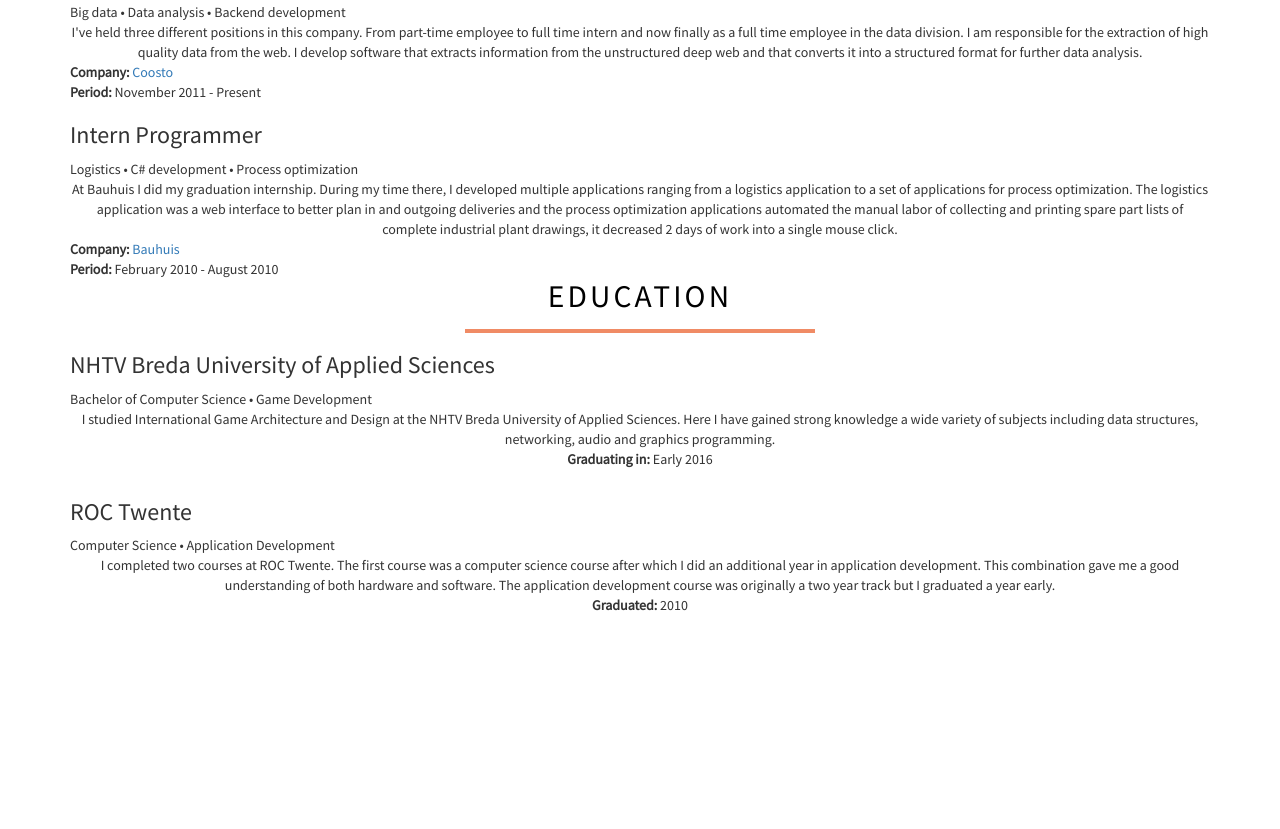
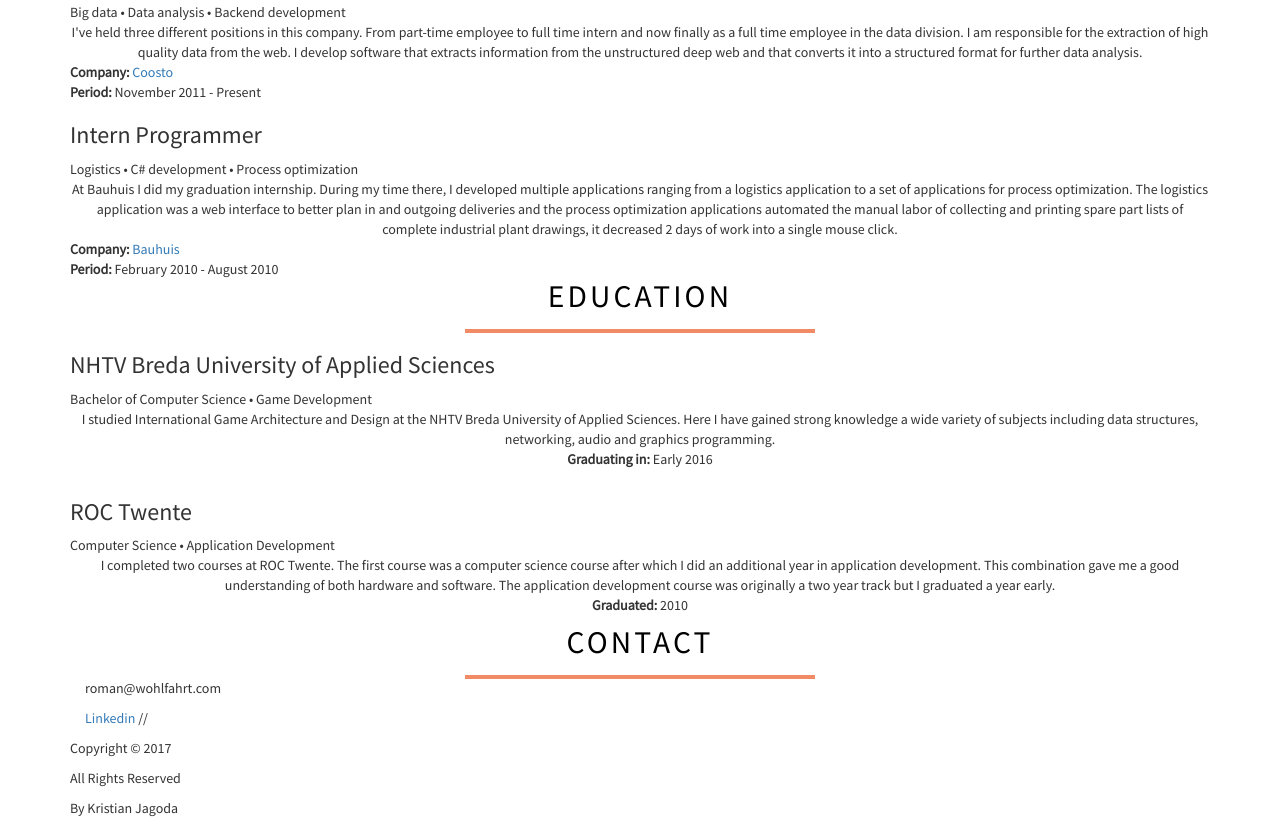
Before and after one commit to kristianJagoda/Project_One, a website: page index.html in a window 1280 px wide. Shown: the part 1972-2801 px from the top of the page. Before the commit the page ends 2598 px from the top, so only its background shows below. Drawn offline with nearby package versions, Linux system fonts and the light colour scheme; files whose address does not match are found by name.

Commit message:
Add footer and contact section

```diff
--- a/index.html
+++ b/index.html
@@ -39,9 +39,9 @@
                         <ul class="nav navbar-nav">
                             <li><a href="#about_me">ABOUT ME</a></li>
                             <li><a href="#skills">SKILLS</a></li>
-                            <li><a href="#">EXPERIENCE</a></li>
-                            <li><a href="#">EDUCATION</a></li>
-                            <li><a href="#">CONTACT</a></li>
+                            <li><a href="#experience">EXPERIENCE</a></li>
+                            <li><a href="#education">EDUCATION</a></li>
+                            <li><a href="#contact">CONTACT</a></li>
                         </ul>
                     </div>
                 </div>
@@ -193,6 +193,7 @@
 
     </section>
 
+    <!--EXPERIENCE -->
     <section id="experience" class="section">
         <div class="container">
             <div class="row">
@@ -209,8 +210,8 @@
                     <div class="job-attributions">Big data <span class="bullet">&bull;</span> Data analysis <span class="bullet">&bull;</span> Backend development</div>
                 </div>
 
-                    <div class="col-full text-center">I've held three different positions in this company. From part-time employee to full time intern and now finally as a full time employee in the data division. I am responsible for the extraction of high quality data from the web. I
-                        develop software that extracts information from the unstructured deep web and that converts it into a structured format for further data analysis.</div>
+                <div class="col-full text-center">I've held three different positions in this company. From part-time employee to full time intern and now finally as a full time employee in the data division. I am responsible for the extraction of high quality data from the web. I develop
+                    software that extracts information from the unstructured deep web and that converts it into a structured format for further data analysis.</div>
 
                 <div class="row">
                     <div class="col-2-3 col-wrap centered">
@@ -241,6 +242,7 @@
         </div>
     </section>
 
+    <!--EDUCATION -->
     <section id="education">
         <div class="container">
             <div class="row">
@@ -281,7 +283,32 @@
         </div>
     </section>
 
+    <!--CONTACT-->
+    <section id="contact">
+        <div class="container">
+            <div class="row">
+                <div class="col-xs-12">
+                    <h2 class="title">CONTACT</h2>
+                    <div class="centered-line"></div>
+                </div>
+            </div>
+            <div class="row">
+                <div class="col-xs-12">
+                    <p>roman@wohlfahrt.com</p>
+                    <p><a href="https://www.linkedin.com/in/roman-wohlfahrt-0a889527/">Linkedin</a> //
+                </div>
+            </div>
+        </div>
 
+    </section>
+
+    <footer class="footer">
+        <div class="container">
+            <p>Copyright &#169; 2017</p>
+            <p> All Rights Reserved</p>
+            <p>By Kristian Jagoda</p>
+        </div>
+    </footer>
 
 
 
--- a/sass/_custom.scss
+++ b/sass/_custom.scss
@@ -187,3 +187,5 @@ header {
   }
 
 }
+
+/*--FOOTER--*/
```
Also changed, not shown: css/app.css. Lines whose indentation alone changed are shown as unchanged.
